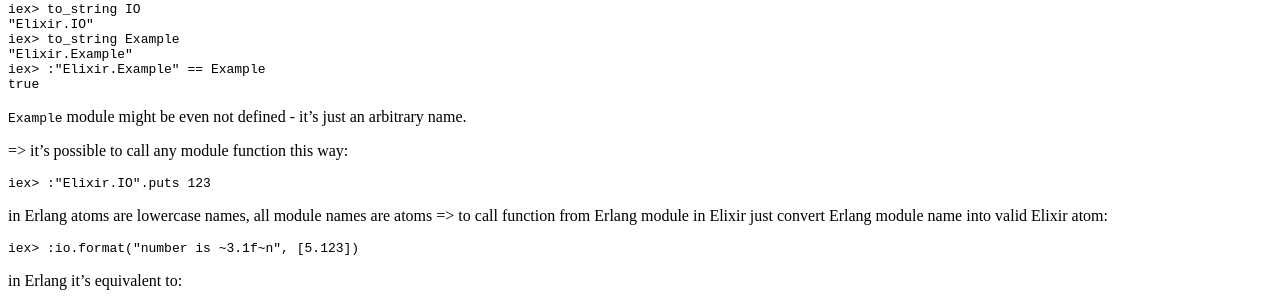
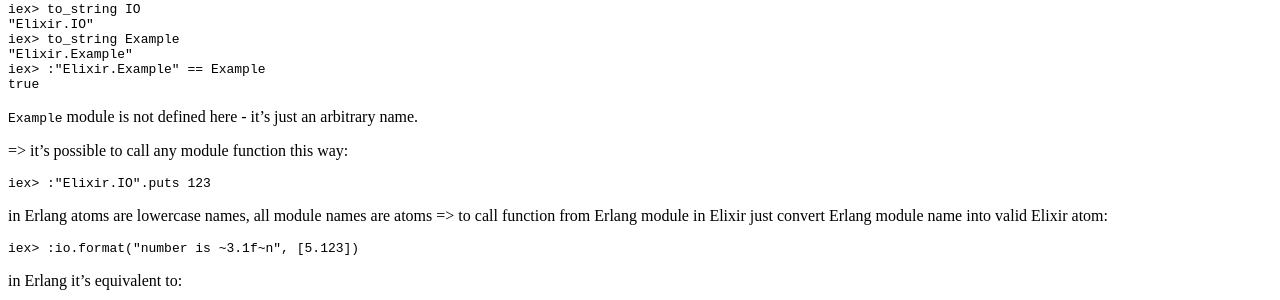
Before and after one commit to tap349/tap349.github.io, a Jekyll site: the page built from _posts/2016-12-31-elixir-notes.md, in a window 1280 px wide and 900 px high, scrolled down 4008 px. Shown: the part 152-452 px from the top of the window. Built offline with Jekyll 4.4.1, drawn with Linux system fonts in a browser that asks for light colours.

Commit message:
update 2017-01-03_02:44:15

````diff
--- a/_posts/2016-12-31-elixir-notes.md
+++ b/_posts/2016-12-31-elixir-notes.md
@@ -276,7 +276,7 @@
 true
 ```
 
-`Example` module might be even not defined - it's just an arbitrary name.
+`Example` module is not defined here - it's just an arbitrary name.
 
 => it's possible to call any module function this way:
 
````
